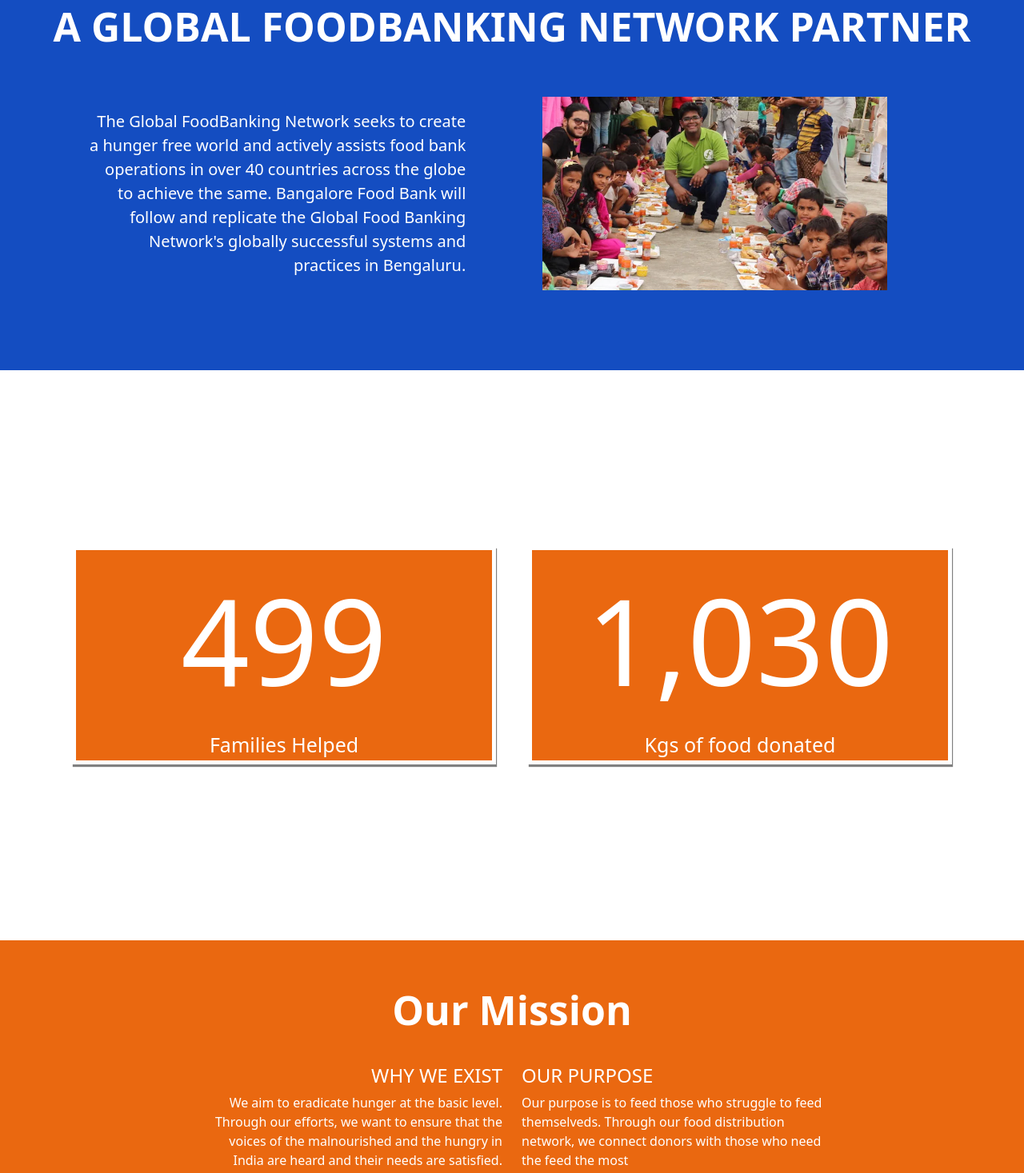
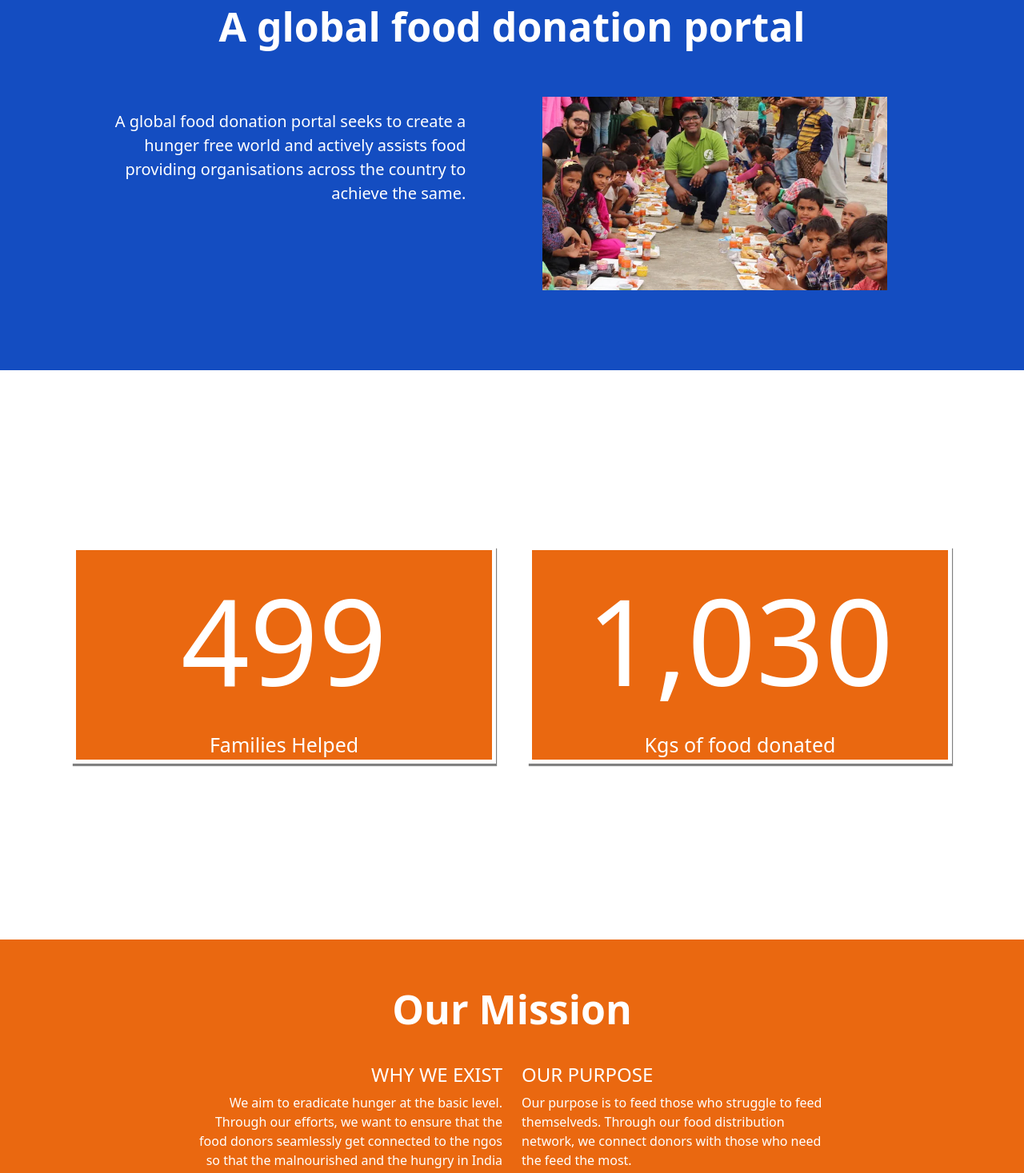
Before and after one commit to adityap25/beta01_Veer_bahadur_Tigers, a React (Create React App) app in the folder frontend/: page / in a window 1280 px wide. Shown: the part 1000-2467 px from the top of the page at 80% size. Built offline with nearby package versions, Linux system fonts and the light colour scheme; no server answers.

Commit message:
Updated homepage

```diff
--- a/frontend/src/components/OurMission.js
+++ b/frontend/src/components/OurMission.js
@@ -37,11 +37,11 @@
                 <div className="row" style={stylesRow}>
                         <div className="col" style={{ textAlign: 'right' }}>
                             <h4>WHY WE EXIST</h4>
-                            We aim to eradicate hunger at the basic level. Through our efforts, we want to ensure that the voices of the malnourished and the hungry in India are heard and their needs are satisfied.
+                            We aim to eradicate hunger at the basic level. Through our efforts, we want to ensure that the food donors seamlessly get connected to the ngos so that the malnourished and the hungry in India are heard and their needs are satisfied.
                         </div>
                         <div className="col" style={{ textAlign: 'left' }}>
                             <h4>OUR PURPOSE</h4>
-                            Our purpose is to feed those who struggle to feed themselveds. Through our food distribution network, we connect donors with those who need the feed the most
+                            Our purpose is to feed those who struggle to feed themselveds. Through our food distribution network, we connect donors with those who need the feed the most.
                         </div>
                 </div>
 
--- a/frontend/src/components/Text.js
+++ b/frontend/src/components/Text.js
@@ -13,14 +13,14 @@
   return (
     <div style={{marginTop : '200px', marginBottom : '200px', backgroundColor : '#144dc1', paddingTop : '100px', paddingBottom : '100px'}}>
       < div className='text-center' style={heading} >
-        A GLOBAL FOODBANKING NETWORK PARTNER
+        A global food donation portal
       </div >
 
 
       <div className='row mt-3 ms-5 ps-5' styles = {{padding : '50px'}}>
         <div className='col-5 lg-3 mt-3' style={{textAlign : 'right', fontSize : '20px', color : 'white'}}>
 
-          <p>The Global FoodBanking Network seeks to create a hunger free world and actively assists food bank operations in over 40 countries across the globe to achieve the same. Bangalore Food Bank will follow and replicate the Global Food Banking Network's globally successful systems and practices in Bengaluru.</p>
+          <p>A global food donation portal seeks to create a hunger free world and actively assists food providing organisations across the country to achieve the same.</p>
         </div>
         <div className='col-6'>
           <img className="img-fluid w-75" src={img1} alt="..."/>
```
